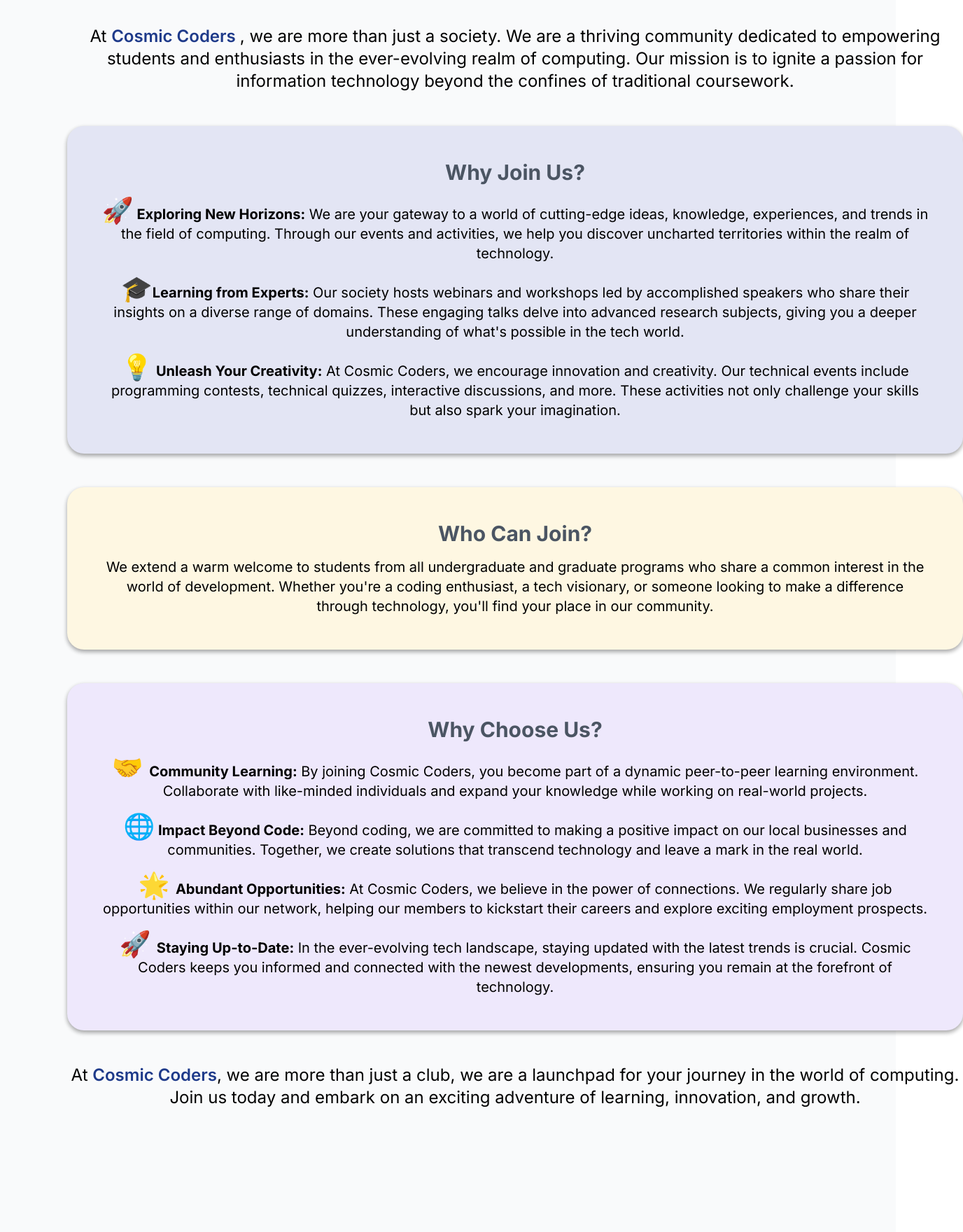
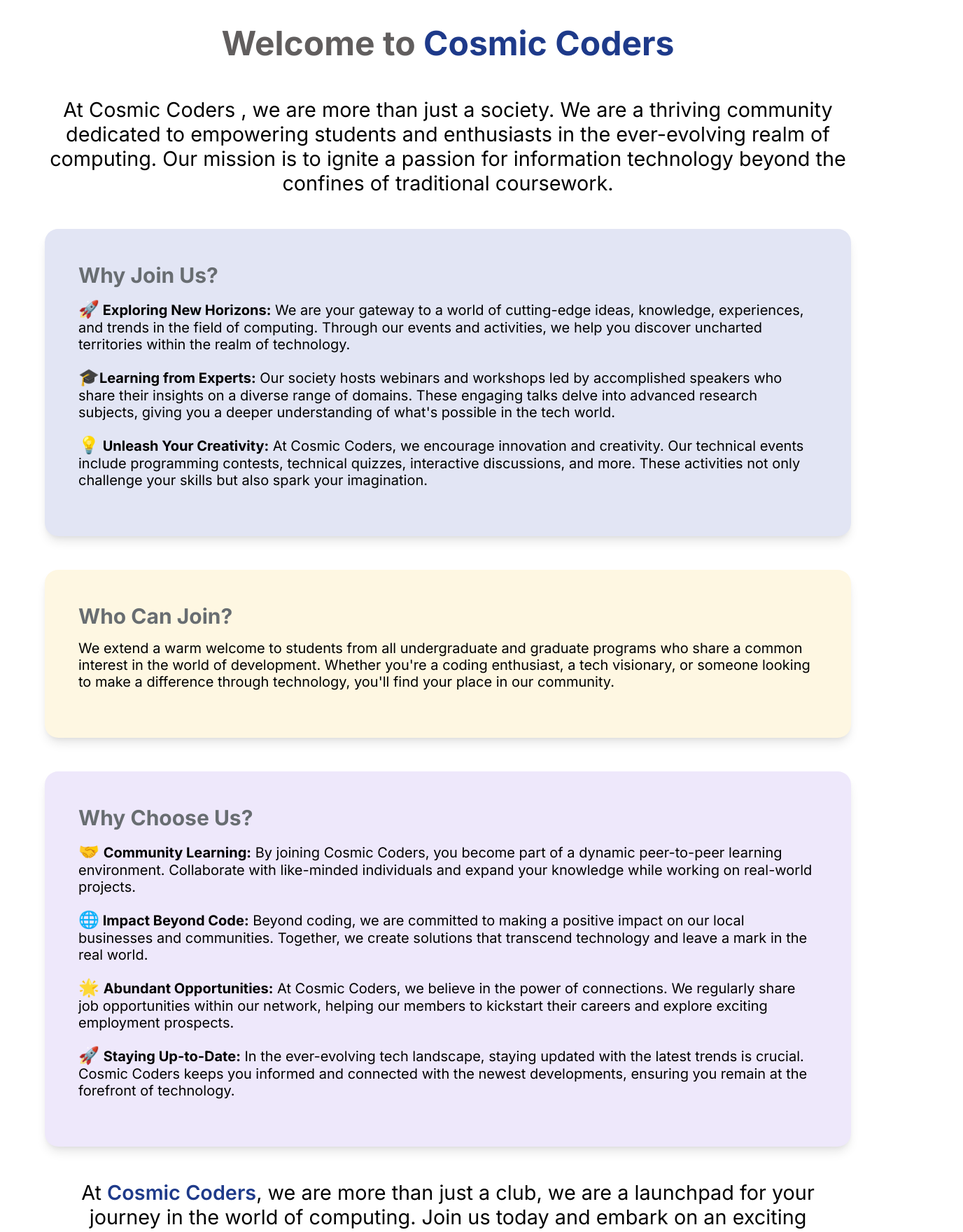
Before and after one commit to cosmiccodersofficial/CosmicCoders, a React (Create React App) app: page /about in a window 1280 px wide. Shown: the part 540-2300 px from the top of the page at 70% size, 1376 px wide, since content can reach past the window. Built offline with nearby package versions, Linux system fonts and the light colour scheme; a web font is replaced by a local one.

Commit message:
Changed css of About Section

```diff
--- a/public/index.html
+++ b/public/index.html
@@ -16,7 +16,7 @@
       content="Cosmic Coders is your one stop destination to fulfill all your career needs. From Internship and job opportunities to learning resources. Cosmic Coders is the only coding community you need to be part of.
       Cosmic Coders where learning begins..."
     />
-    <script src="https://cdn.tailwindcss.com"></script>
+    <!-- <script src="https://cdn.tailwindcss.com"></script> -->
     <title>Cosmic Coders</title>
   </head>
   <body>
--- a/src/App.js
+++ b/src/App.js
@@ -1,6 +1,5 @@
 import './App.css';
 import About from './components/About/About';
-import Test from './components/About/test';
 import Contact from './components/Contact/Contact';
 import Footer from './components/Footer/Footer';
 import Home from './components/Home/Home';
@@ -15,7 +14,7 @@ function App() {
         <Navbar/>
         <Routes>
           <Route exact path="/" element={<Home/>}/>
-          <Route exact path="/about" element={<Test/>}/>
+          <Route exact path="/about" element={<About/>}/>
           <Route exact path="/ourteam" element={<OurTeam/>}/>
           <Route exact path="/contact" element={<Contact/>}/>
           <Route exact path="/join" element={<JoinUs/>}/>
--- a/src/components/About/About.css
+++ b/src/components/About/About.css
@@ -1,44 +1,162 @@
+@keyframes spin {
+    0% {
+        transform: rotate(0deg);
+    }
+
+    100% {
+        transform: rotate(360deg);
+    }
+}
+
 .animate-spin {
     animation: spin 5s linear infinite;
 }
-.color1{
-    background-color: #e3e5f4;
-}
-.color2{
-    background-color: #fef7e2;
-}
-.color3{
-    background-color: #eee8fc;
-}
-.hover:hover{
-    transform: scale(1.02);
+
+.hover:hover {
+    transform: scale(1.01);
 }
 
-.title{
+.image {
+    width: 20rem;
+    height: 20rem;
+    margin: 3rem auto;
+    border-radius: 50%;
+    margin-bottom: 0;
+}
+
+.title {
     opacity: 0;
     animation: fadeIn 0.9s forwards;
     animation-delay: 0.5s;
 }
 
+.p1 {
+    font-weight: bold;
+    font-size: 3rem;
+}
+
+.s1 {
+    color: rgb(97, 94, 94);
+}
+
+.s2 {
+    color: #1e3a8a;
+    cursor: pointer;
+}
+
+.p2 {
+    margin-left: 4rem;
+    margin-right: 4rem;
+    font-size: 1.8rem;
+    text-align: center;
+}
+
+.shadow{
+    box-shadow: 0 10px 15px -3px rgba(0, 0, 0, 0.1), 0 4px 6px -2px rgba(0, 0, 0, 0.05);
+}
+
+.cont1 {
+    margin: 0 auto;
+    padding-bottom: 6rem;
+    text-align: center;
+}
+
+.r1 {
+    margin-left: 4rem;
+    margin-right: 4rem;
+    cursor: pointer;
+}
+
+.c1 {
+    background-color: #e2e5f4;
+    text-align: left;
+    border-radius: 1.2rem;
+    margin-top: 3rem;
+    padding: 3rem;
+}
+
+.ct1{
+    font-weight: bold;
+    text-align: left;
+    font-size: 1.875rem;
+    color: #686d71;
+}
+
+.ctext1{
+    font-size: 1.25rem;
+    margin-top: 1rem;
+}
+
+.cs1{
+    font-weight: bold;
+}
+
+.cs2{
+    font-size: 1.5rem;
+}
+
+.c2 {
+    background-color: #fef7e2;
+    text-align: left;
+    border-radius: 1.2rem;
+    margin-top: 3rem;
+    padding: 3rem;
+}
+
+.c3 {
+    background-color: #eee8fb;
+    text-align: left;
+    border-radius: 1.2rem;
+    margin-top: 3rem;
+    padding: 3rem;
+}
+
+.r2{
+    margin-top: 2rem;
+}
+.p3{
+    font-size: 1.25rem;
+}
+
+.s3{
+    color: #1e3a8a;
+    font-weight: 600;
+}
+
+.r3{
+    margin-top: 3rem;
+}
+
+.s4{
+    color: #1e3a8a;
+    font-weight: 600;
+}
+
 @keyframes fadeIn {
     to {
-    opacity: 1;
+        opacity: 1;
     }
 }
 
-#Section1 , #Section2, #Section3 {
+#Section1,
+#Section2,
+#Section3 {
     opacity: 0;
     transition: opacity 1s ease-in-out;
     transition-delay: 0.3s;
 }
 
-#Section1.visible , #Section2.visible, #Section3.visible {
+#Section1.visible,
+#Section2.visible,
+#Section3.visible {
     opacity: 1;
 }
 
 @media (min-width: 480px) and (max-width: 767px) {
-    .heading{
+    .heading {
         font-size: 2.5rem;
         line-height: 1;
     }
+
+
 }
--- a/src/components/About/About.js
+++ b/src/components/About/About.js
@@ -1,96 +1,160 @@
 import React, { useEffect } from 'react';
 import { useInView } from 'react-intersection-observer';
+import { Container, Row, Col, Card } from 'react-bootstrap';
 import './About.css';
 import CCLogo from '../../images/CCLogo.png';
 
 const About = () => {
-
   const [ref1, inView1] = useInView({ triggerOnce: false });
   const [ref2, inView2] = useInView({ triggerOnce: false });
   const [ref3, inView3] = useInView({ triggerOnce: false });
-
 
   useEffect(() => {
     window.scrollTo(0, 0);
   }, []);
 
   useEffect(() => {
-        if(inView1){
+    if (inView1) {
       const section1 = document.getElementById('Section1');
       section1.classList.add('fade-in');
     }
-        if(inView2){
+    if (inView2) {
       const section2 = document.getElementById('Section2');
       section2.classList.add('fade-in');
     }
     if (inView3) {
-            // If the section is in view, add a class to trigger the fadeIn animation
       const section3 = document.getElementById('Section3');
       section3.classList.add('fade-in');
     }
-
-    }, [inView1,inView2,inView3]);
+  }, [inView1, inView2, inView3]);
 
   return (
-        <>
-            <div className="bg-gray-50">
-                <div className="cursor-pointer flex justify-center items-center">
-                    <img src={CCLogo} alt="" className="animate-spin mt-20 w-80 h-80 rounded-full" />
-                </div>
-                <div  className={`mx-24 mt-20 pb-44 content text-xl text-start`}>
-                    <p className='lg:text-5xl font-bold text-center heading title'>
-                        <span className='text-gray-800'>Welcome to</span> <span className='text-blue-900 cursor-pointer'>Cosmic Coders</span>
+    <Container fluid className="bg-gray-50">
+      <Row>
+        <Col>
+          <img src={CCLogo} alt="" className="image animate-spin" />
+        </Col>
+      </Row>
+
+      <Container className="cont1">
+        <Row>
+          <Col>
+            <p className="p1 title">
+              <span className="s1">Welcome to</span>{' '}
+              <span className="s2">Cosmic Coders</span>
             </p>
-                    <p className='text-2xl mt-12 title'>
-                        At <span className='text-blue-900 cursor-pointer font-semibold'>Cosmic Coders</span>, we are more than just a society. We are a thriving community dedicated to empowering students and enthusiasts in the ever-evolving realm of computing. Our mission is to ignite a passion for information technology beyond the confines of traditional coursework.
+            <p className="p2 title">
+              At{' '}
+              <span className="text-blue-900 cursor-pointer font-semibold"> Cosmic Coders </span>
+              , we are more than just a society. We are a thriving community dedicated to empowering students and enthusiasts in the ever-evolving realm of computing. Our mission is to ignite a passion for information technology beyond the confines of traditional coursework.
             </p>
-                    <section ref={ref1} id="Section1" className={`${inView1 ? 'visible' : ''} color1 cursor-pointer hover rounded-3xl p-12 mt-12 shadow-lg`}>
-                        <p className='font-bold text-3xl text-gray-600'>
+          </Col>
+        </Row>
+
+        <Row className='r1'>
+          <Card
+            ref={ref1}
+            id="Section1"
+            className={`${inView1 ? 'visible' : ''
+              } c1 hover shadow`}
+          >
+            <Card.Body>
+              <Card.Title className="ct1">
                 Why Join Us?
+              </Card.Title>
+              <Card.Text className="ctext1">
+                <span className="cs1">
+                  {' '}
+                  <span className="cs2">🚀</span> Exploring New Horizons:
+                </span>{' '}
+                We are your gateway to a world of cutting-edge ideas, knowledge, experiences, and trends in the field of computing. Through our events and activities, we help you discover uncharted territories within the realm of technology.
+              </Card.Text>
+              <Card.Text className="ctext1">
+                <span className="cs1">
+                  {' '}
+                  <span className="cs2">🎓</span>Learning from Experts:
+                </span>{' '}
+                Our society hosts webinars and workshops led by accomplished speakers who share their insights on a diverse range of domains. These engaging talks delve into advanced research subjects, giving you a deeper understanding of what's possible in the tech world.
+              </Card.Text>
+              <Card.Text className="ctext1">
+                <span className="cs1">
+                  {' '}
+                  <span className="cs2">💡</span> Unleash Your Creativity:
+                </span>{' '}
+                At Cosmic Coders, we encourage innovation and creativity. Our technical events include programming contests, technical quizzes, interactive discussions, and more. These activities not only challenge your skills but also spark your imagination.
+              </Card.Text>
+            </Card.Body>
+          </Card>
+        </Row>
+
+        <Row className='r1'>
+          <Card
+            ref={ref2}
+            id="Section2"
+            className={`${inView2 ? 'visible' : ''
+              } c2 hover shadow`}
+          >
+            <Card.Body>
+              <Card.Title className="ct1">
+                Who Can Join?
+              </Card.Title>
+              <Card.Text className="ctext1">
+                We extend a warm welcome to students from all undergraduate and graduate programs who share a common interest in the world of development. Whether you're a coding enthusiast, a tech visionary, or someone looking to make a difference through technology, you'll find your place in our community.
+              </Card.Text>
+            </Card.Body>
+          </Card>
+        </Row>
+
+        <Row className='r1'>
+          <Card
+            ref={ref3}
+            id="Section3"
+            className={`${inView3 ? 'visible' : ''
+              } c3 hover shadow`}
+          >
+            <Card.Body>
+              <Card.Title className="ct1">
+                Why Choose Us?
+              </Card.Title>
+              <Card.Text className="ctext1">
+                <span className="cs1">
+                  <span className="cs2"> 🤝 </span> Community Learning:
+                </span>{' '}
+                By joining Cosmic Coders, you become part of a dynamic peer-to-peer learning environment. Collaborate with like-minded individuals and expand your knowledge while working on real-world projects.
+              </Card.Text>
+              <Card.Text className="ctext1">
+                <span className="cs1">
+                  <span className="cs2">🌐</span> Impact Beyond Code:
+                </span>{' '}
+                Beyond coding, we are committed to making a positive impact on our local businesses and communities. Together, we create solutions that transcend technology and leave a mark in the real world.
+              </Card.Text>
+              <Card.Text className="ctext1">
+                <span className="cs1">
+                  <span className="cs2"> 🌟 </span> Abundant Opportunities:
+                </span>{' '}
+                At Cosmic Coders, we believe in the power of connections. We regularly share job opportunities within our network, helping our members to kickstart their careers and explore exciting employment prospects.
+              </Card.Text>
+              <Card.Text className="ctext1">
+                <span className="cs1">
+                  <span className="cs2"> 🚀 </span> Staying Up-to-Date:
+                </span>{' '}
+                In the ever-evolving tech landscape, staying updated with the latest trends is crucial. Cosmic Coders keeps you informed and connected with the newest developments, ensuring you remain at the forefront of technology.
+              </Card.Text>
+            </Card.Body>
+          </Card>
+        </Row>
+
+        <Row className='r3'>
+          <Col>
+            <p className="p2">
+              At{' '}
+              <span className="s4">Cosmic Coders</span>, we are more than just a club, we are a launchpad for your journey in the world of computing. Join us today and embark on an exciting adventure of learning, innovation, and growth.
             </p>
-                        <p className='text-xl mt-4'>
-                            <span className='font-bold'> <span className='text-4xl'>🚀</span> Exploring New Horizons:</span> We are your gateway to a world of cutting-edge ideas, knowledge, experiences, and trends in the field of computing. Through our events and activities, we help you discover uncharted territories within the realm of technology.
-                        </p>
-                        <p className='text-xl mt-4'>
-                            <span className='font-bold'> <span className='text-4xl'>🎓</span>Learning from Experts:</span> Our society hosts webinars and workshops led by accomplished speakers who share their insights on a diverse range of domains. These engaging talks delve into advanced research subjects, giving you a deeper understanding of what's possible in the tech world.
-                        </p>
-                        <p className='text-xl mt-4'>
-                            <span className='font-bold'> <span className='text-4xl'>💡</span> Unleash Your Creativity:</span> At Cosmic Coders, we encourage innovation and creativity. Our technical events include programming contests, technical quizzes, interactive discussions, and more. These activities not only challenge your skills but also spark your imagination.
-                        </p>
-                    </section>
-                    <section ref={ref2} id='Section2' className={`${inView2 ? 'visible' : ''} color2 cursor-pointer hover rounded-3xl p-12 mt-12 shadow-lg`}>
-                        <p className='font-bold text-3xl text-gray-600'>
-                            Who Can Join?
-                        </p>
-                        <p className='text-xl mt-4'>
-                            We extend a warm welcome to students from all undergraduate and graduate programs who share a common interest in the world of development. Whether you're a coding enthusiast, a tech visionary, or someone looking to make a difference through technology, you'll find your place in our community.
-                        </p>
-                    </section>
-                    <section ref={ref3} id="Section3" className={`${inView3 ? 'visible' : ''} color3 cursor-pointer hover rounded-3xl p-12 mt-12 shadow-lg`}>
-                        <p className='font-bold text-3xl text-gray-600'>
-                            Why Choose Us?
-                        </p>
-                        <p className='text-xl mt-4'>
-                            <span className='font-bold'><span className='text-4xl'> 🤝 </span> Community Learning:</span> By joining Cosmic Coders, you become part of a dynamic peer-to-peer learning environment. Collaborate with like-minded individuals and expand your knowledge while working on real-world projects.
-                        </p>
-                        <p className='text-xl mt-4'>
-                            <span className='font-bold'><span className='text-4xl'>🌐</span> Impact Beyond Code:</span> Beyond coding, we are committed to making a positive impact on our local businesses and communities. Together, we create solutions that transcend technology and leave a mark in the real world.
-                        </p>
-                        <p className='text-xl mt-4'>
-                            <span className='font-bold'><span className='text-4xl'> 🌟 </span> Abundant Opportunities:</span> At Cosmic Coders, we believe in the power of connections. We regularly share job opportunities within our network, helping our members to kickstart their careers and explore exciting employment prospects.
-                        </p>
-                        <p className='text-xl mt-4'>
-                            <span className='font-bold'><span className='text-4xl'> 🚀 </span> Staying Up-to-Date:</span> In the ever-evolving tech landscape, staying updated with the latest trends is crucial. Cosmic Coders keeps you informed and connected with the newest developments, ensuring you remain at the forefront of technology.
-                        </p>
-                    </section>
-
-                    <p className='text-2xl mt-12'>
-                        At <span className='text-blue-900 font-semibold'>Cosmic Coders</span>, we are more than just a club, we are a launchpad for your journey in the world of computing. Join us today and embark on an exciting adventure of learning, innovation, and growth.
-                    </p>
-                </div>
-            </div>
-        </>
-    )
-}
+          </Col>
+        </Row>
+      </Container>
+    </Container>
+  );
+};
 
 export default About;
--- a/src/components/About/Test.js
+++ /dev/null
@@ -1,163 +0,0 @@
-import React, { useEffect } from 'react';
-import { useInView } from 'react-intersection-observer';
-import { Container, Row, Col, Card } from 'react-bootstrap';
-import './About.css';
-import CCLogo from '../../images/CCLogo.png';
-
-const Test = () => {
-  const [ref1, inView1] = useInView({ triggerOnce: false });
-  const [ref2, inView2] = useInView({ triggerOnce: false });
-  const [ref3, inView3] = useInView({ triggerOnce: false });
-
-  useEffect(() => {
-    window.scrollTo(0, 0);
-  }, []);
-
-  useEffect(() => {
-    if (inView1) {
-      const section1 = document.getElementById('Section1');
-      section1.classList.add('fade-in');
-    }
-    if (inView2) {
-      const section2 = document.getElementById('Section2');
-      section2.classList.add('fade-in');
-    }
-    if (inView3) {
-      const section3 = document.getElementById('Section3');
-      section3.classList.add('fade-in');
-    }
-  }, [inView1, inView2, inView3]);
-
-  return (
-    <Container fluid className="bg-gray-50">
-      <Row className="justify-content-center align-items-center">
-        <Col className="text-center">
-          <img src={CCLogo} alt="" className="animate-spin mt-20 w-80 h-80 rounded-full" />
-        </Col>
-      </Row>
-
-      <Container className="mx-24 mt-20 pb-44">
-        <Row className="content text-xl text-start">
-          <Col className="text-center">
-            <p className="lg:text-5xl font-bold heading title">
-              <span className="text-gray-800">Welcome to</span>{' '}
-              <span className="text-blue-900 cursor-pointer">Cosmic Coders</span>
-            </p>
-            <p className="text-2xl mt-12 title">
-              At{' '}
-              <span className="text-blue-900 cursor-pointer font-semibold"> Cosmic Coders </span>
-              , we are more than just a society. We are a thriving community dedicated to empowering students and enthusiasts in the ever-evolving realm of computing. Our mission is to ignite a passion for information technology beyond the confines of traditional coursework.
-            </p>
-          </Col>
-        </Row>
-
-        <Row>
-          <Card
-            ref={ref1}
-            id="Section1"
-            className={`${
-              inView1 ? 'visible' : ''
-            } color1 cursor-pointer hover rounded-3xl p-12 mt-12 shadow-lg`}
-          >
-            <Card.Body>
-              <Card.Title className="font-bold text-3xl text-gray-600">
-                Why Join Us?
-              </Card.Title>
-              <Card.Text className="text-xl mt-4">
-                <span className="font-bold">
-                  {' '}
-                  <span className="text-4xl">🚀</span> Exploring New Horizons:
-                </span>{' '}
-                We are your gateway to a world of cutting-edge ideas, knowledge, experiences, and trends in the field of computing. Through our events and activities, we help you discover uncharted territories within the realm of technology.
-              </Card.Text>
-              <Card.Text className="text-xl mt-4">
-                <span className="font-bold">
-                  {' '}
-                  <span className="text-4xl">🎓</span>Learning from Experts:
-                </span>{' '}
-                Our society hosts webinars and workshops led by accomplished speakers who share their insights on a diverse range of domains. These engaging talks delve into advanced research subjects, giving you a deeper understanding of what's possible in the tech world.
-              </Card.Text>
-              <Card.Text className="text-xl mt-4">
-                <span className="font-bold">
-                  {' '}
-                  <span className="text-4xl">💡</span> Unleash Your Creativity:
-                </span>{' '}
-                At Cosmic Coders, we encourage innovation and creativity. Our technical events include programming contests, technical quizzes, interactive discussions, and more. These activities not only challenge your skills but also spark your imagination.
-              </Card.Text>
-            </Card.Body>
-          </Card>
-        </Row>
-
-        <Row>
-          <Card
-            ref={ref2}
-            id="Section2"
-            className={`${
-              inView2 ? 'visible' : ''
-            } color2 cursor-pointer hover rounded-3xl p-12 mt-12 shadow-lg`}
-          >
-            <Card.Body>
-              <Card.Title className="font-bold text-3xl text-gray-600">
-                Who Can Join?
-              </Card.Title>
-              <Card.Text className="text-xl mt-4">
-                We extend a warm welcome to students from all undergraduate and graduate programs who share a common interest in the world of development. Whether you're a coding enthusiast, a tech visionary, or someone looking to make a difference through technology, you'll find your place in our community.
-              </Card.Text>
-            </Card.Body>
-          </Card>
-        </Row>
-
-        <Row>
-          <Card
-            ref={ref3}
-            id="Section3"
-            className={`${
-              inView3 ? 'visible' : ''
-            } color3 cursor-pointer hover rounded-3xl p-12 mt-12 shadow-lg`}
-          >
-            <Card.Body>
-              <Card.Title className="font-bold text-3xl text-gray-600">
-                Why Choose Us?
-              </Card.Title>
-              <Card.Text className="text-xl mt-4">
-                <span className="font-bold">
-                  <span className="text-4xl"> 🤝 </span> Community Learning:
-                </span>{' '}
-                By joining Cosmic Coders, you become part of a dynamic peer-to-peer learning environment. Collaborate with like-minded individuals and expand your knowledge while working on real-world projects.
-              </Card.Text>
-              <Card.Text className="text-xl mt-4">
-                <span className="font-bold">
-                  <span className="text-4xl">🌐</span> Impact Beyond Code:
-                </span>{' '}
-                Beyond coding, we are committed to making a positive impact on our local businesses and communities. Together, we create solutions that transcend technology and leave a mark in the real world.
-              </Card.Text>
-              <Card.Text className="text-xl mt-4">
-                <span className="font-bold">
-                  <span className="text-4xl"> 🌟 </span> Abundant Opportunities:
-                </span>{' '}
-                At Cosmic Coders, we believe in the power of connections. We regularly share job opportunities within our network, helping our members to kickstart their careers and explore exciting employment prospects.
-              </Card.Text>
-              <Card.Text className="text-xl mt-4">
-                <span className="font-bold">
-                  <span className="text-4xl"> 🚀 </span> Staying Up-to-Date:
-                </span>{' '}
-                In the ever-evolving tech landscape, staying updated with the latest trends is crucial. Cosmic Coders keeps you informed and connected with the newest developments, ensuring you remain at the forefront of technology.
-              </Card.Text>
-            </Card.Body>
-          </Card>
-        </Row>
-
-        <Row className="mt-12">
-          <Col>
-            <p className="text-2xl">
-              At{' '}
-              <span className="text-blue-900 font-semibold">Cosmic Coders</span>, we are more than just a club, we are a launchpad for your journey in the world of computing. Join us today and embark on an exciting adventure of learning, innovation, and growth.
-            </p>
-          </Col>
-        </Row>
-      </Container>
-    </Container>
-  );
-};
-
-export default Test;
```
Lines whose indentation alone changed are shown as unchanged.
